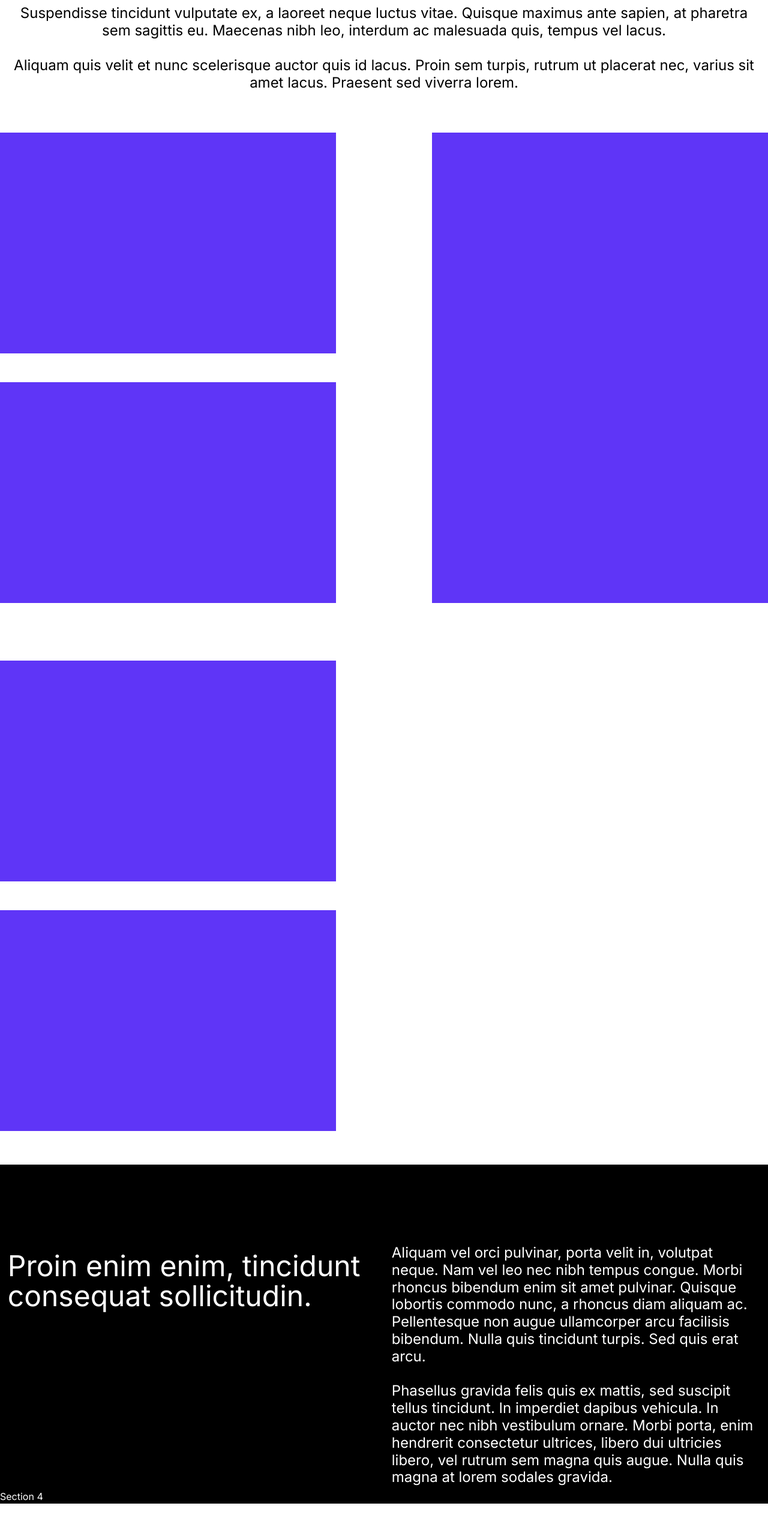
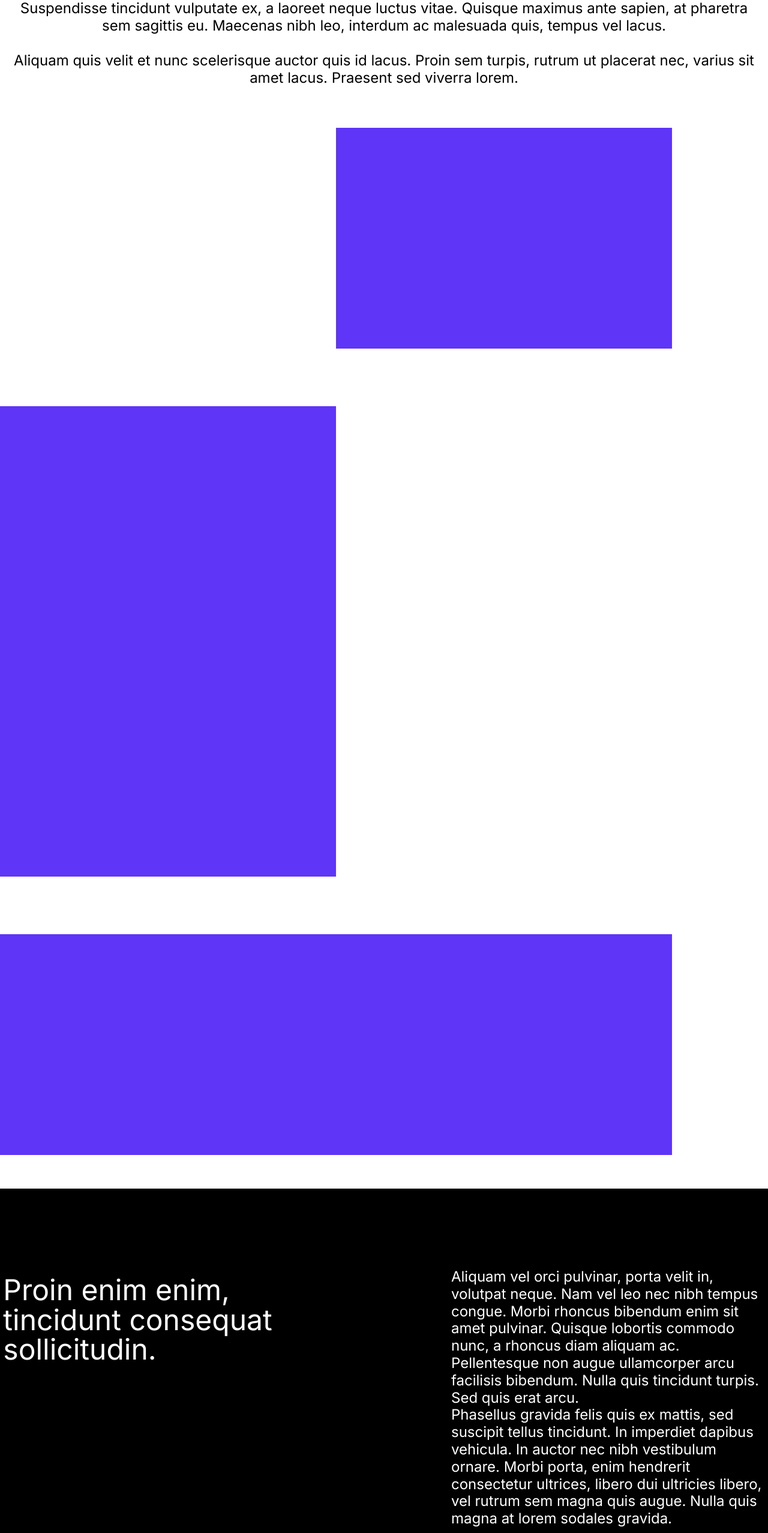
Before and after one commit to KaiyuWei/brink-page, a Next.js app: page / in a window 1280 px wide. Shown: the part 3086-5641 px from the top of the page at 60% size. Before the commit the page ends 5592 px from the top, so only its background shows below. Built offline with nearby package versions, Linux system fonts and the light colour scheme.

Commit message:
reorganized the structure

```diff
--- /dev/null
+++ b/app/components/section1/section1.tsx
@@ -0,0 +1,28 @@
+import "./section1.css";
+
+export default function Section1() {
+  return (
+    <div>
+      <div style={{ width: "100%", height: "10em" }}></div>
+      <div>
+        <p className="plainText">Luctus vitae.</p>
+        <h1 className="firstLevelTitle">Utrum ut placerat nec, varius</h1>
+        <p className="firstLevelTitle">sit amet lacus</p>
+      </div>
+      <div className="flex-container">
+        <div
+          className="placeHolderBox flex"
+          style={{ width: "57rem", height: "65rem", margin: "3rem 0rem" }}
+        >
+          &nbsp;
+        </div>
+        <div
+          className="placeHolderBox flex"
+          style={{ width: "57rem", height: "65rem", margin: "3rem 0rem" }}
+        >
+          &nbsp;
+        </div>
+      </div>
+    </div>
+  );
+}
--- /dev/null
+++ b/app/components/section2/section2.tsx
@@ -0,0 +1,54 @@
+import "./section2.css";
+
+export default function Section1() {
+  return (
+    <div>
+      <section className="my-2">
+        <div style={{ width: "100%", height: "8em" }}></div>
+        <div className="flex-col justify-center">
+          <h6 className="secondLevelTitle text-center">
+            Suspendisse tincidunt vulputate ex, a laoreet neque luctus vitae.
+          </h6>
+          <div className="my-2 py-2">
+            <p className="plainText text-center">
+              Suspendisse tincidunt vulputate ex, a laoreet neque luctus vitae.
+              Quisque maximus ante sapien, at pharetra sem sagittis eu. Maecenas
+              nibh leo, interdum ac malesuada quis, tempus vel lacus.
+              <br />
+              <br />
+              Aliquam quis velit et nunc scelerisque auctor quis id lacus. Proin
+              sem turpis, rutrum ut placerat nec, varius sit amet lacus.
+              Praesent sed viverra lorem.
+            </p>
+          </div>
+        </div>
+        <div className="flex-row justify-center">
+          <div className="flex">
+            <div
+              className="placeHoderBox"
+              style={{ width: "35rem", height: "23rem", margin: "3rem 0rem" }}
+            ></div>
+            <div
+              className="placeHolderBox"
+              style={{ width: "35rem", height: "23rem", margin: "3rem 0rem" }}
+            ></div>
+          </div>
+          <div
+            className="placeHolderBox flex"
+            style={{ width: "35rem", height: "49rem", margin: "3rem 0rem" }}
+          ></div>
+          <div className="flex">
+            <div
+              className="placeHolderBox"
+              style={{ width: "35rem", height: "23rem", margin: "3rem 0rem" }}
+            ></div>
+            <div
+              className="placeHolderBox"
+              style={{ width: "35rem", height: "23rem", margin: "3rem 0rem" }}
+            ></div>
+          </div>
+        </div>
+      </section>
+    </div>
+  );
+}
--- /dev/null
+++ b/app/components/section3/section3.tsx
@@ -0,0 +1,33 @@
+import "./section3.css";
+
+export default function Section1() {
+  return (
+    <div>
+      <section className="dark-section">
+        <div style={{ width: "100%", height: "8rem" }}>&nbsp;</div>
+        <div className="flex flex-wrap flex-row justify-between">
+          <div className="basis-5/12">
+            <h6 className="secondLevelTitle">
+              Proin enim enim, tincidunt consequat sollicitudin.
+            </h6>
+          </div>
+          <div className="basis-5/12">
+            <p className="plainText">
+              Aliquam vel orci pulvinar, porta velit in, volutpat neque. Nam vel
+              leo nec nibh tempus congue. Morbi rhoncus bibendum enim sit amet
+              pulvinar. Quisque lobortis commodo nunc, a rhoncus diam aliquam
+              ac. Pellentesque non augue ullamcorper arcu facilisis bibendum.
+              Nulla quis tincidunt turpis. Sed quis erat arcu.
+              <br />
+              Phasellus gravida felis quis ex mattis, sed suscipit tellus
+              tincidunt. In imperdiet dapibus vehicula. In auctor nec nibh
+              vestibulum ornare. Morbi porta, enim hendrerit consectetur
+              ultrices, libero dui ultricies libero, vel rutrum sem magna quis
+              augue. Nulla quis magna at lorem sodales gravida.
+            </p>
+          </div>
+        </div>
+      </section>
+    </div>
+  );
+}
--- a/app/globals.css
+++ b/app/globals.css
@@ -53,3 +53,25 @@ body {
   background-color: black;
   color: white;
 }
+
+.firstLevelTitle {
+  font-size: 6rem;
+  line-height: 6.1rem;
+  margin: 1rem 1%;
+}
+
+.secondLevelTitle {
+  font-size: 3rem;
+  line-height: 3.1rem;
+  margin: 1rem 1%;
+}
+
+.plainText {
+  font-size: 1.5rem;
+  line-height: 1.8rem;
+  margin: 0.3rem 1%;
+}
+
+.placeHolderBox {
+  background: #5f35f7;
+}
--- a/app/page.tsx
+++ b/app/page.tsx
@@ -1,105 +1,17 @@
+"use client";
+import React from "react";
 import styles from "./webpage.module.css";
+import Section1 from "./components/section1/section1";
+import Section2 from "./components/section2/section2";
+import Section3 from "./components/section3/section3";
 
 export default function Home() {
   return (
-    <>
-      <section className="my-2">
-        <div style={{ width: "100%", height: "10em" }}></div>
-        <div>
-          <p className={styles.plainText}>Luctus vitae.</p>
-          <h1 className={styles.firstLevelTitle}>
-            Utrum ut placerat nec, varius
-          </h1>
-          <p className={styles.firstLevelTitle}>sit amet lacus</p>
-        </div>
-        <div className="flex-container">
-          <div
-            className={`${styles.placeHolderBox} flex`}
-            style={{ width: "57rem", height: "65rem", margin: "3rem 0rem" }}
-          >
-            &nbsp;
-          </div>
-          <div
-            className={`${styles.placeHolderBox} flex`}
-            style={{ width: "57rem", height: "65rem", margin: "3rem 0rem" }}
-          >
-            &nbsp;
-          </div>
-        </div>
-      </section>
-      <section className="my-2">
-        <div style={{ width: "100%", height: "8em" }}></div>
-        <div className="flex-col justify-center">
-          <h6 className={`${styles.secondLevelTitle} text-center`}>
-            Suspendisse tincidunt vulputate ex, a laoreet neque luctus vitae.
-          </h6>
-          <div className="my-2 py-2">
-            <p className={`${styles.plainText} text-center`}>
-              Suspendisse tincidunt vulputate ex, a laoreet neque luctus vitae.
-              Quisque maximus ante sapien, at pharetra sem sagittis eu. Maecenas
-              nibh leo, interdum ac malesuada quis, tempus vel lacus.
-              <div>
-                <br />
-              </div>
-              Aliquam quis velit et nunc scelerisque auctor quis id lacus. Proin
-              sem turpis, rutrum ut placerat nec, varius sit amet lacus.
-              Praesent sed viverra lorem.
-            </p>
-          </div>
-        </div>
-        <div className="flex-container flex-row justify-center">
-          <div className="flex-col">
-            <div
-              className={`${styles.placeHolderBox} flex`}
-              style={{ width: "35rem", height: "23rem", margin: "3rem 0rem" }}
-            ></div>
-            <div
-              className={`${styles.placeHolderBox} flex`}
-              style={{ width: "35rem", height: "23rem", margin: "3rem 0rem" }}
-            ></div>
-          </div>
-          <div
-            className={`${styles.placeHolderBox} flex`}
-            style={{ width: "35rem", height: "49rem", margin: "3rem 0rem" }}
-          ></div>
-          <div className="flex-col">
-            <div
-              className={`${styles.placeHolderBox} flex`}
-              style={{ width: "35rem", height: "23rem", margin: "3rem 0rem" }}
-            ></div>
-            <div
-              className={`${styles.placeHolderBox} flex`}
-              style={{ width: "35rem", height: "23rem", margin: "3rem 0rem" }}
-            ></div>
-          </div>
-        </div>
-      </section>
-      <section className="dark-section">
-        <div style={{ width: "100%", height: "8rem" }}>&nbsp;</div>
-        <div className="flex-container">
-          <div className="flex flex-row">
-            <h6 className={`${styles.secondLevelTitle} basis-1/2 flex-wrap`}>
-              Proin enim enim, tincidunt consequat sollicitudin.
-            </h6>
-            <p className={`${styles.plainText} basis-1/2 flex-wrap`}>
-              Aliquam vel orci pulvinar, porta velit in, volutpat neque. Nam vel
-              leo nec nibh tempus congue. Morbi rhoncus bibendum enim sit amet
-              pulvinar. Quisque lobortis commodo nunc, a rhoncus diam aliquam
-              ac. Pellentesque non augue ullamcorper arcu facilisis bibendum.
-              Nulla quis tincidunt turpis. Sed quis erat arcu.
-              <div>
-                <br />
-              </div>
-              Phasellus gravida felis quis ex mattis, sed suscipit tellus
-              tincidunt. In imperdiet dapibus vehicula. In auctor nec nibh
-              vestibulum ornare. Morbi porta, enim hendrerit consectetur
-              ultrices, libero dui ultricies libero, vel rutrum sem magna quis
-              augue. Nulla quis magna at lorem sodales gravida.
-            </p>
-          </div>
-        </div>
-      </section>
+    <div>
+      <Section1 />
+      <Section2 />
+      <Section3 />
       <section className="dark-section">Section 4</section>
-    </>
+    </div>
   );
 }
--- a/app/users/page.tsx
+++ /dev/null
@@ -1,24 +0,0 @@
-import Link from "next/link";
-import React from "react";
-
-interface User {
-  id: number;
-  name: string;
-}
-
-const UsersPage = async () => {
-  const res = await fetch("https://jsonplaceholder.typicode.com/users");
-  const users: User[] = await res.json();
-  return (
-    <>
-      <h1>Users</h1>
-      <ul>
-        {users.map((user) => (
-          <li key={user.id}>{user.name}</li>
-        ))}
-      </ul>
-    </>
-  );
-};
-
-export default UsersPage;
--- a/next.config.js
+++ b/next.config.js
@@ -1,4 +1,6 @@
 /** @type {import('next').NextConfig} */
-const nextConfig = {}
+const nextConfig = {
+  serverActions: true,
+};
 
-module.exports = nextConfig
+module.exports = nextConfig;
```
Also changed, not shown: app/components/section1/section1.css (added), app/components/section2/section2.css (added), app/components/section3/section3.css (added), app/homepage.css (added).
